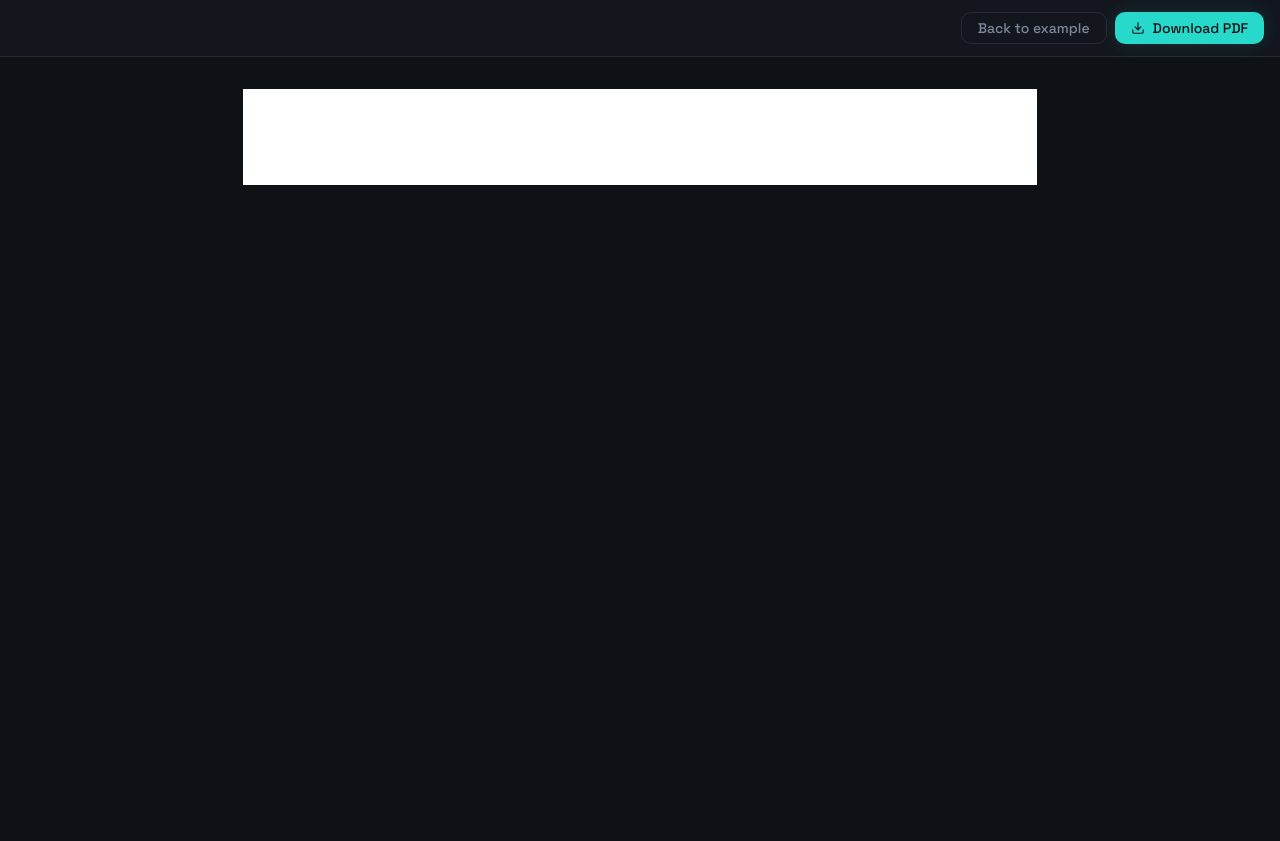
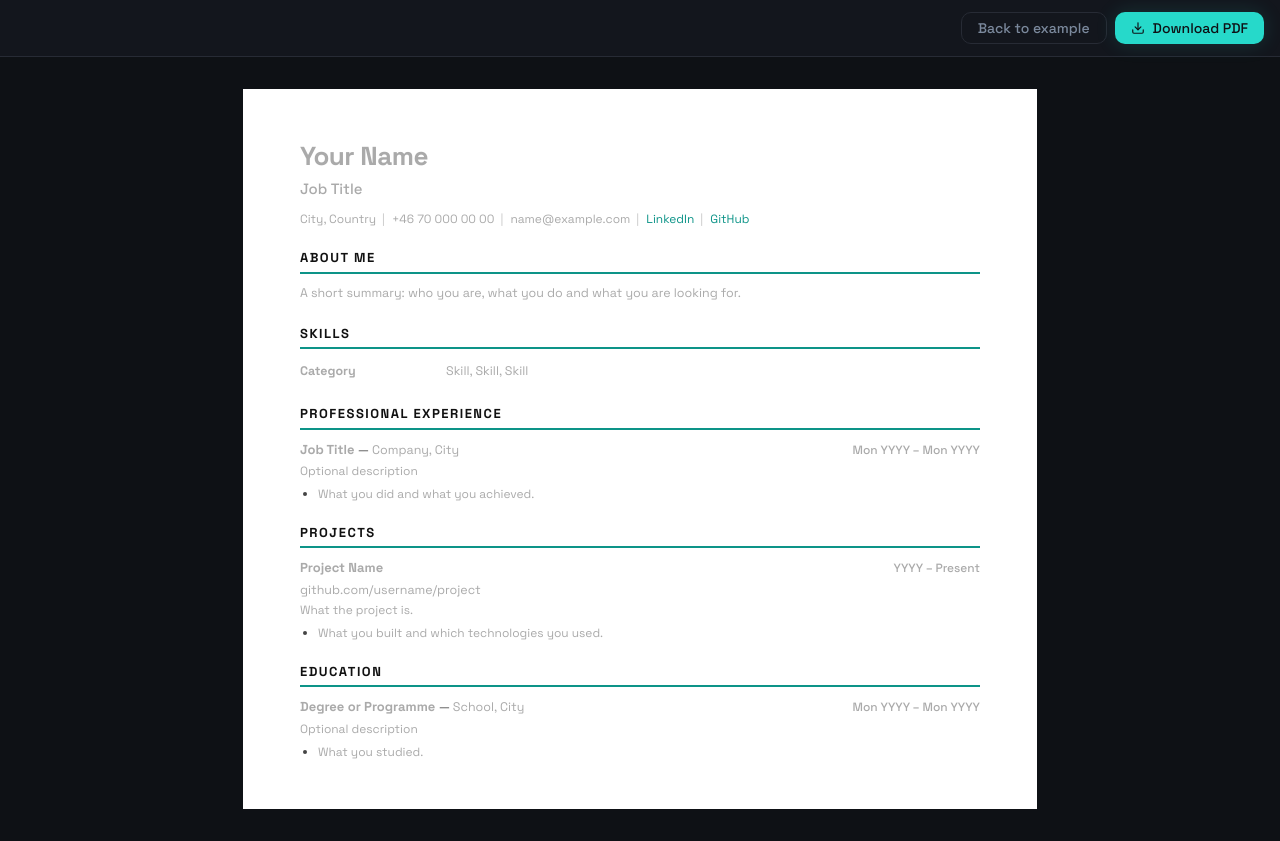
Before and after one commit to alakhmakova/cv-page, a plain HTML site: page editor.html in a window 1280 px wide. Before the commit the page ends 800 px from the top, so only its background shows below. Drawn offline with Linux system fonts and the light colour scheme.

Commit message:
Add blank CV template with placeholders to the editor

```diff
--- a/editor.html
+++ b/editor.html
@@ -1,5 +1,6 @@
 <!doctype html>
 <html lang="en">
+
 <head>
   <meta charset="UTF-8" />
   <meta name="viewport" content="width=device-width, initial-scale=1.0" />
@@ -7,16 +8,103 @@
   <link rel="stylesheet" href="style.css" />
   <script type="module" src="js/editor.js"></script>
 </head>
-  <body>
+
+<body class="is-editing">
   <nav class="toolbar" aria-label="CV actions">
     <a class="button secondary" href="index.html">Back to example</a>
     <button type="button" class="button" data-action="print">
       <!-- Download icon (inline SVG). aria-hidden: screen readers skip it,
              the button text already says what it does. -->
-        <svg width="14" height="14" viewBox="0 0 24 24" fill="none" stroke="currentColor" stroke-width="2" stroke-linecap="round" stroke-linejoin="round" aria-hidden="true"><path d="M21 15v4a2 2 0 0 1-2 2H5a2 2 0 0 1-2-2v-4" /><polyline points="7 10 12 15 17 10" /><line x1="12" y1="15" x2="12" y2="3" /></svg>
+      <svg width="14" height="14" viewBox="0 0 24 24" fill="none" stroke="currentColor" stroke-width="2"
+        stroke-linecap="round" stroke-linejoin="round" aria-hidden="true">
+        <path d="M21 15v4a2 2 0 0 1-2 2H5a2 2 0 0 1-2-2v-4" />
+        <polyline points="7 10 12 15 17 10" />
+        <line x1="12" y1="15" x2="12" y2="3" />
+      </svg>
       Download PDF
     </button>
   </nav>
   <main id="cv"></main>
+  <!-- Blank CV: not shown by the browser. JS copies it onto the sheet. -->
+  <template id="blank-cv">
+    <header>
+      <h1 data-editable data-placeholder="Your Name"></h1>
+      <p class="job-title" data-editable data-placeholder="Job Title"></p>
+      <ul class="contacts">
+        <li data-editable data-placeholder="City, Country"></li>
+        <li><a href="tel:+46700000000" data-editable data-placeholder="+46 70 000 00 00"></a></li>
+        <li><a href="mailto:name@example.com" data-editable data-placeholder="name@example.com"></a></li>
+        <li><a href="https://linkedin.com/in/" target="_blank" rel="noopener noreferrer" data-editable>LinkedIn</a></li>
+        <li><a href="https://github.com/" target="_blank" rel="noopener noreferrer" data-editable>GitHub</a></li>
+      </ul>
+    </header>
+
+    <section data-section="about">
+      <h2 data-editable>About Me</h2>
+      <p data-editable data-placeholder="A short summary: who you are, what you do and what you are looking for."></p>
+    </section>
+
+    <section data-section="skills">
+      <h2 data-editable>Skills</h2>
+      <dl>
+        <div data-block>
+          <dt data-editable data-placeholder="Category"></dt>
+          <dd data-editable data-placeholder="Skill, Skill, Skill"></dd>
+        </div>
+      </dl>
+    </section>
+
+    <section data-section="experience">
+      <h2 data-editable>Professional Experience</h2>
+      <article data-block>
+        <div class="entry-header">
+          <div>
+            <h3 data-editable data-placeholder="Job Title"></h3>
+            <span class="entry-place" data-editable data-placeholder="Company, City"></span>
+          </div>
+          <p class="dates" data-editable data-placeholder="Mon YYYY – Mon YYYY"></p>
+        </div>
+        <p class="entry-description" data-editable data-placeholder="Optional description"></p>
+        <ul data-editable>
+          <li data-placeholder="What you did and what you achieved."></li>
+        </ul>
+      </article>
+    </section>
+
+    <section data-section="projects">
+      <h2 data-editable>Projects</h2>
+      <article data-block>
+        <div class="entry-header">
+          <div>
+            <h3 data-editable data-placeholder="Project Name"></h3>
+          </div>
+          <p class="dates" data-editable data-placeholder="YYYY – Present"></p>
+        </div>
+        <p class="entry-link"><a href="https://github.com/" target="_blank" rel="noopener noreferrer" data-editable data-placeholder="github.com/username/project"></a></p>
+        <p class="entry-description" data-editable data-placeholder="What the project is."></p>
+        <ul data-editable>
+          <li data-placeholder="What you built and which technologies you used."></li>
+        </ul>
+      </article>
+    </section>
+
+    <section data-section="education">
+      <h2 data-editable>Education</h2>
+      <article data-block>
+        <div class="entry-header">
+          <div>
+            <h3 data-editable data-placeholder="Degree or Programme"></h3>
+            <span class="entry-place" data-editable data-placeholder="School, City"></span>
+          </div>
+          <p class="dates" data-editable data-placeholder="Mon YYYY – Mon YYYY"></p>
+        </div>
+        <p class="entry-description" data-editable data-placeholder="Optional description"></p>
+        <ul data-editable>
+          <li data-placeholder="What you studied."></li>
+        </ul>
+      </article>
+    </section>
+  </template>
 </body>
+
 </html>
--- a/js/editor.js
+++ b/js/editor.js
@@ -2,3 +2,14 @@
 import { setupPrintButton } from "./print.js";
 
 setupPrintButton();
+
+// Replaces the content of the CV sheet with a copy of the blank template.
+function loadBlankCv() {
+  const sheet = document.querySelector("#cv");
+  const template = document.querySelector("#blank-cv");
+  const copy = template.content.cloneNode(true);
+
+  sheet.replaceChildren(copy);
+}
+
+loadBlankCv();
--- a/style.css
+++ b/style.css
@@ -355,6 +355,16 @@ body:not(.is-editing) .entry-description:empty {
   display: none;
 }
 
+/* In the editor, an empty editable element shows a gray hint taken
+   from its data-placeholder attribute. The hint is added by CSS:
+   it is not part of the text and is not printed.
+   ::after (not ::before), because some elements already use ::before:
+   the "|" separator of contacts and the " — " before the place. */
+.is-editing [data-placeholder]:empty::after {
+  content: attr(data-placeholder);
+  color: #aaaaaa;
+}
+
 /* ---------- 10. Responsive (mobile) ---------- */
 @media (max-width: 600px) {
   body {
```
Lines whose indentation alone changed are shown as unchanged.
